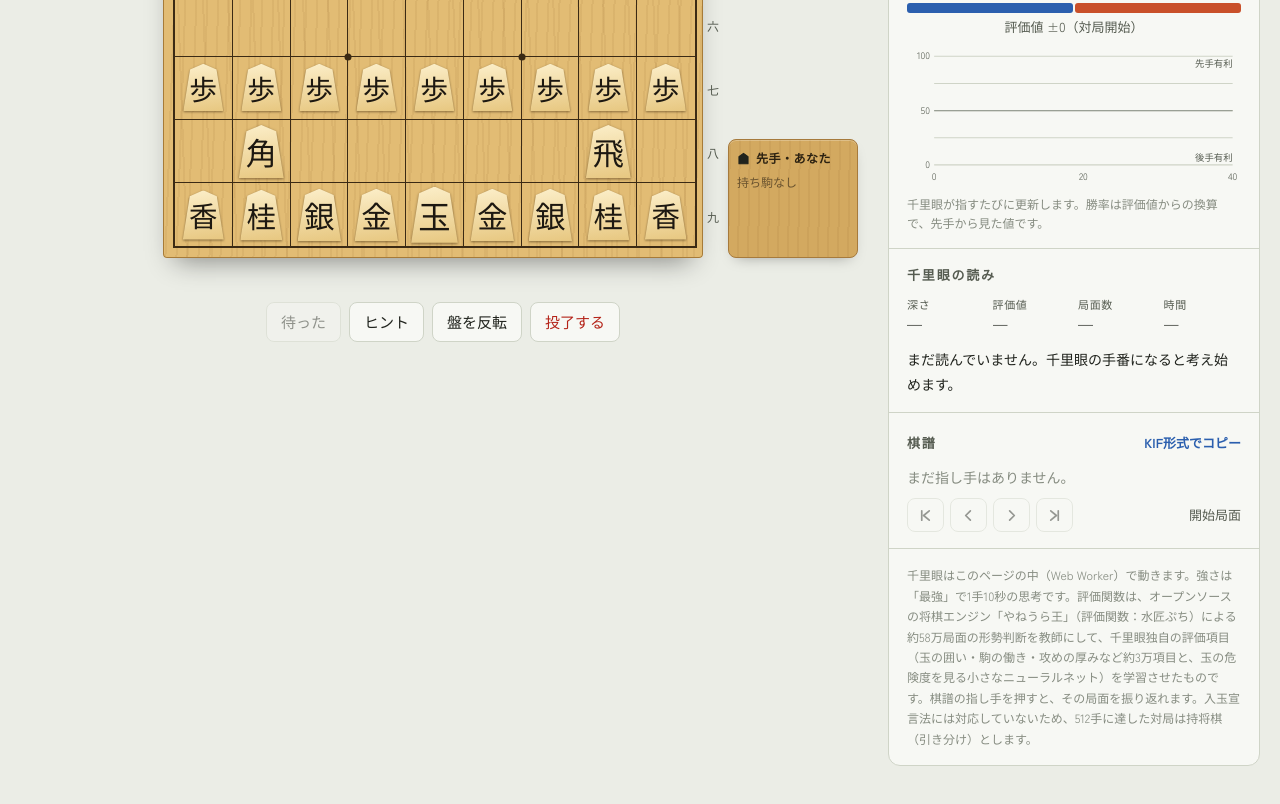
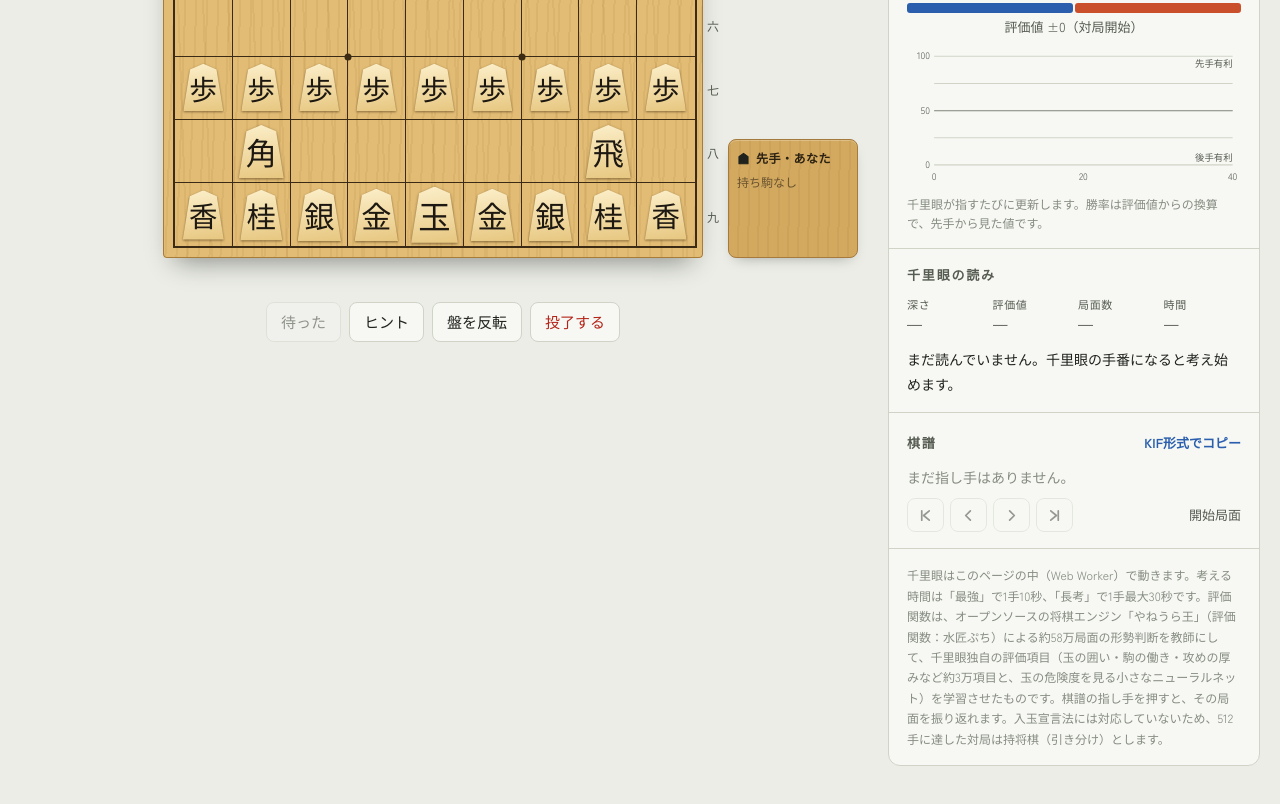
Before and after one commit to minimal41/shogi, a plain HTML site: page index.html in a window 1280 px wide. Shown: the part 538-1342 px from the top of the page. Drawn offline with Linux system fonts and the light colour scheme; a web font is replaced by a local one.

Commit message:
Update index.html

```diff
--- a/index.html
+++ b/index.html
@@ -129,7 +129,7 @@
       </section>
 
       <section class="sec">
-        <p class="about">千里眼はこのページの中（Web Worker）で動きます。強さは「最強」で1手10秒の思考です。評価関数は、オープンソースの将棋エンジン「やねうら王」（評価関数：水匠ぷち）による約58万局面の形勢判断を教師にして、千里眼独自の評価項目（玉の囲い・駒の働き・攻めの厚みなど約3万項目と、玉の危険度を見る小さなニューラルネット）を学習させたものです。棋譜の指し手を押すと、その局面を振り返れます。入玉宣言法には対応していないため、512手に達した対局は持将棋（引き分け）とします。</p>
+        <p class="about">千里眼はこのページの中（Web Worker）で動きます。考える時間は「最強」で1手10秒、「長考」で1手最大30秒です。評価関数は、オープンソースの将棋エンジン「やねうら王」（評価関数：水匠ぷち）による約58万局面の形勢判断を教師にして、千里眼独自の評価項目（玉の囲い・駒の働き・攻めの厚みなど約3万項目と、玉の危険度を見る小さなニューラルネット）を学習させたものです。棋譜の指し手を押すと、その局面を振り返れます。入玉宣言法には対応していないため、512手に達した対局は持将棋（引き分け）とします。</p>
       </section>
     </aside>
   </main>
```
